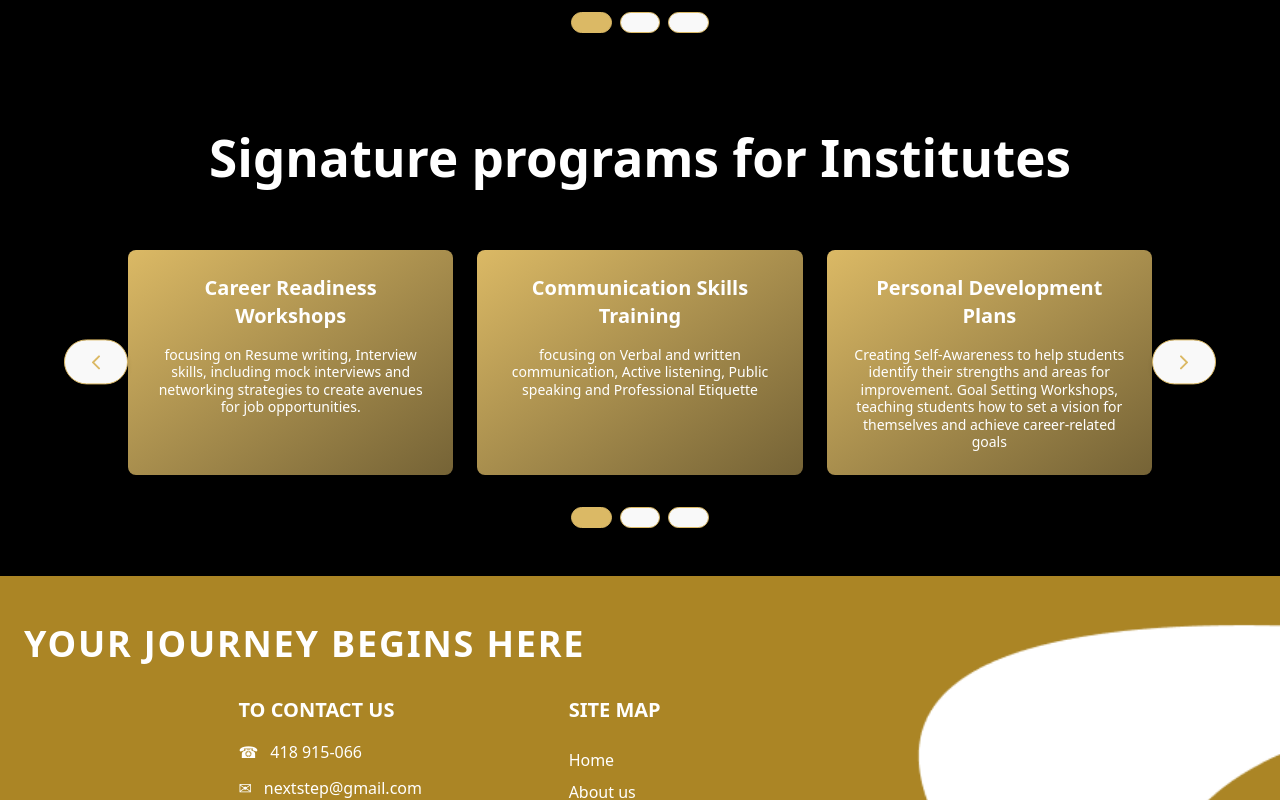
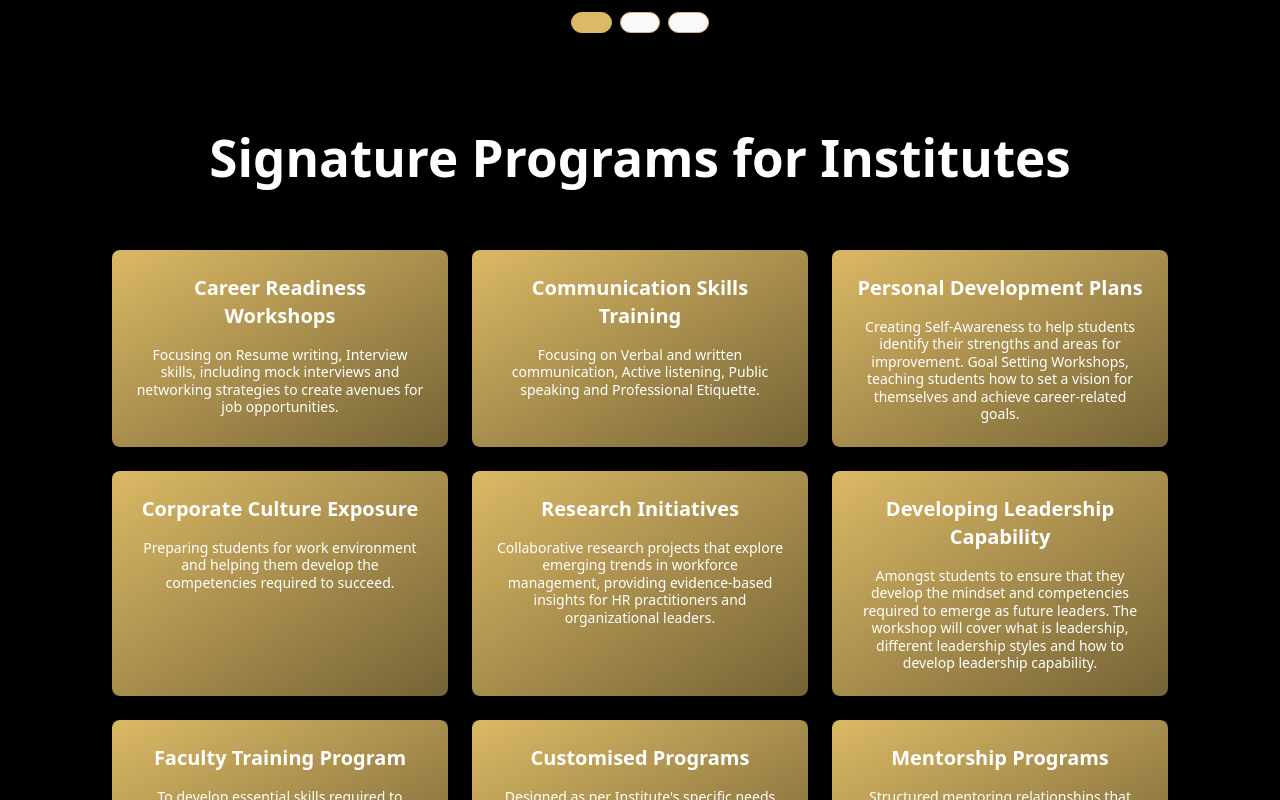
Before and after one commit to ayaansbhoje/next_step, a React (Vite) app: page /ServicesPage in a window 1280 px wide. Shown: the part 1420-2220 px from the top of the page. Built offline with nearby package versions, Linux system fonts and the light colour scheme.

Commit message:
service change

```diff
--- a/src/components/InstituteSlider.jsx
+++ b/src/components/InstituteSlider.jsx
@@ -1,9 +1,7 @@
 import { useState, useRef, useEffect } from 'react';
-import { ChevronLeft, ChevronRight } from 'lucide-react';
 import { motion, useAnimation } from 'framer-motion';
 
 export default function InstituteSlider() {
-  const [currentSlide, setCurrentSlide] = useState(0);
   const controls = useAnimation();
   const sectionRef = useRef(null);
 
@@ -32,63 +30,44 @@ export default function InstituteSlider() {
     };
   }, [controls]);
 
-  // Slider data with multiple slides, each containing 3 boxes
-  const slides = [
-    [
+  const programs = [
     {
       title: "Career Readiness Workshops",
-        content: "focusing on Resume writing, Interview skills, including mock interviews and networking strategies to create avenues for job opportunities."
+      content: "Focusing on Resume writing, Interview skills, including mock interviews and networking strategies to create avenues for job opportunities."
     },
     {
       title: "Communication Skills Training",
-        content: "focusing on Verbal and written communication, Active listening, Public speaking and Professional Etiquette "
+      content: "Focusing on Verbal and written communication, Active listening, Public speaking and Professional Etiquette."
     },
     {
       title: "Personal Development Plans",
-        content: "Creating Self-Awareness to help students identify their strengths and areas for improvement. Goal Setting Workshops, teaching students how to set a vision for themselves and achieve career-related goals"
-      }
-    ],
-    [
+      content: "Creating Self-Awareness to help students identify their strengths and areas for improvement. Goal Setting Workshops, teaching students how to set a vision for themselves and achieve career-related goals."
+    },
     {
-        title: "Corporate Culture Exposure ",
-        content: "preparing students for work environment and helping them develop the competencies required to succeed"
+      title: "Corporate Culture Exposure",
+      content: "Preparing students for work environment and helping them develop the competencies required to succeed."
     },
     {
       title: "Research Initiatives",
       content: "Collaborative research projects that explore emerging trends in workforce management, providing evidence-based insights for HR practitioners and organizational leaders."
     },
     {
-        title: "Developing Leadership Capability ",
-        content: "amongst students to ensure that they develop the mindset and competencies required to emerge as future leaders. The workshop will cover what is leadership,  different leadership styles and how to develop leadership capability"
-      }
-    ],
-    [
-      {
-        title: "Faculty training program ",
-        content: "to develop essential skills required to succeed in VUCA (volatile, uncertain, complex and ambiguious) environment"
+      title: "Developing Leadership Capability",
+      content: "Amongst students to ensure that they develop the mindset and competencies required to emerge as future leaders. The workshop will cover what is leadership, different leadership styles and how to develop leadership capability."
     },
     {
-        title: "Customised programs",
-        content: "designed as per Institute’s specific needs catering to the specific requirement of the Institute and its students. Programs are co-created with the institute, engaging faculty members to ensure continuity."
+      title: "Faculty Training Program",
+      content: "To develop essential skills required to succeed in VUCA (volatile, uncertain, complex and ambiguous) environment."
+    },
+    {
+      title: "Customised Programs",
+      content: "Designed as per Institute's specific needs catering to the specific requirement of the Institute and its students. Programs are co-created with the institute, engaging faculty members to ensure continuity."
     },
     {
       title: "Mentorship Programs",
       content: "Structured mentoring relationships that facilitate knowledge transfer between experienced HR professionals and emerging talent, fostering continuous learning and professional growth."
     }
-    ]
   ];
-
-  const nextSlide = () => {
-    setCurrentSlide((prev) => (prev === slides.length - 1 ? 0 : prev + 1));
-  };
-
-  const prevSlide = () => {
-    setCurrentSlide((prev) => (prev === 0 ? slides.length - 1 : prev - 1));
-  };
-
-  const goToSlide = (slideIndex) => {
-    setCurrentSlide(slideIndex);
-  };
 
   return (
     <div ref={sectionRef} className="w-full bg-black">
@@ -103,46 +82,15 @@ export default function InstituteSlider() {
             visible: { opacity: 1, y: 0, transition: { duration: 0.6 } }
           }}
         >
-          Signature programs for Institutes
+          Signature Programs for Institutes
         </motion.h1>
 
-        {/* Slider container */}
-        <div className="relative">
-          {/* Navigation arrows */}
-          <motion.button
-            onClick={prevSlide}
-            className="absolute left-0 top-1/2 -translate-y-1/2 -translate-x-12 bg-black p-2 rounded-full shadow-md z-10 border border-[#DBB965]"
-            aria-label="Previous slide"
-            initial={{ opacity: 0, x: -20 }}
-            animate={controls}
-            variants={{
-              hidden: { opacity: 0, x: -20 },
-              visible: {
-                opacity: 1,
-                x: 0,
-                transition: {
-                  delay: 0.3,
-                  duration: 0.6
-                }
-              }
-            }}
-          >
-            <ChevronLeft className="w-6 h-6 text-[#DBB965]" />
-          </motion.button>
-
-          {/* Slides */}
-          <div className="overflow-hidden">
-            <div
-              className="flex transition-transform duration-500 ease-in-out"
-              style={{ transform: `translateX(-${currentSlide * 100}%)` }}
-            >
-              {slides.map((slide, slideIndex) => (
-                <div key={slideIndex} className="w-full flex-shrink-0 px-4">
-                  <div className="flex flex-row gap-6">
-                    {slide.map((box, boxIndex) => (
+        {/* Grid Container */}
+        <div className="grid grid-cols-3 gap-6">
+          {programs.map((program, index) => (
             <motion.div
-                        key={boxIndex}
-                        className="flex-1 p-6 rounded-lg text-white"
+              key={index}
+              className="p-6 rounded-lg text-white"
               style={{
                 background: "linear-gradient(to bottom right, #DBB965 0%, #756336 100%)"
               }}
@@ -154,77 +102,22 @@ export default function InstituteSlider() {
                   opacity: 1,
                   y: 0,
                   transition: {
-                              delay: 0.4 + (boxIndex * 0.2),
+                    delay: 0.4 + (index * 0.1),
                     duration: 0.6
                   }
                 }
               }}
-                        whileHover={{ scale: 1.02 }}
-                        transition={{ duration: 0.2 }}
+              whileHover={{
+                scale: 1.05,
+                transition: { duration: 0.2 }
+              }}
             >
-                        <h3 className="text-xl font-bold mb-4 text-center">{box.title}</h3>
-                        <p className="text-sm text-center leading-tight">{box.content}</p>
+              <h3 className="text-xl font-bold mb-4 text-center">{program.title}</h3>
+              <p className="text-sm text-center leading-tight">{program.content}</p>
             </motion.div>
           ))}
         </div>
       </div>
-              ))}
-            </div>
-          </div>
-
-          <motion.button
-            onClick={nextSlide}
-            className="absolute right-0 top-1/2 -translate-y-1/2 translate-x-12 bg-black p-2 rounded-full shadow-md z-10 border border-[#DBB965]"
-            aria-label="Next slide"
-            initial={{ opacity: 0, x: 20 }}
-            animate={controls}
-            variants={{
-              hidden: { opacity: 0, x: 20 },
-              visible: {
-                opacity: 1,
-                x: 0,
-                transition: {
-                  delay: 0.3,
-                  duration: 0.6
-                }
-              }
-            }}
-          >
-            <ChevronRight className="w-6 h-6 text-[#DBB965]" />
-          </motion.button>
-        </div>
-
-        {/* Navigation dots */}
-        <motion.div
-          className="flex justify-center gap-2 mt-8"
-          initial={{ opacity: 0, y: 20 }}
-          animate={controls}
-          variants={{
-            hidden: { opacity: 0, y: 20 },
-            visible: {
-              opacity: 1,
-              y: 0,
-              transition: {
-                delay: 0.6,
-                duration: 0.6
-              }
-            }
-          }}
-        >
-          {slides.map((_, index) => (
-            <motion.button
-              key={index}
-              onClick={() => goToSlide(index)}
-              className={`w-4 h-4 rounded-full transition-colors border ${
-                currentSlide === index ? 'bg-[#DBB965] border-[#DBB965]' : 'bg-white border-[#DBB965]'
-              }`}
-              aria-label={`Go to slide ${index + 1}`}
-              whileHover={{ scale: 1.2 }}
-              transition={{ duration: 0.2 }}
-            />
-          ))}
-        </motion.div>
-      </div>
     </div>
   );
 }
```
Lines whose indentation alone changed are shown as unchanged.
